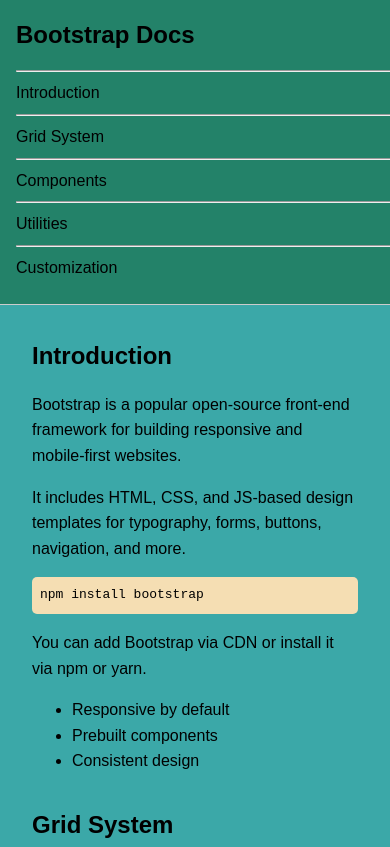
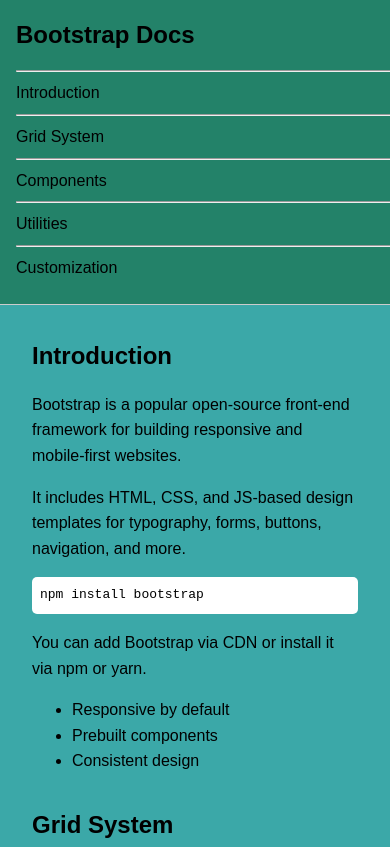
Before and after one commit to Konok-367/freecodecamp_technical_documentation, a plain HTML site: page index.html in a window 390 px wide. Shown: the top 847 px of the page. Drawn offline with Linux system fonts and the light colour scheme.

```diff
--- a/styles.css
+++ b/styles.css
@@ -45,7 +45,7 @@ header{
 
 code {
   display: block;
-  background: wheat;
+  background: white;
   padding: 0.5rem;
   margin: 1rem 0;
   border-radius: 5px;
```
